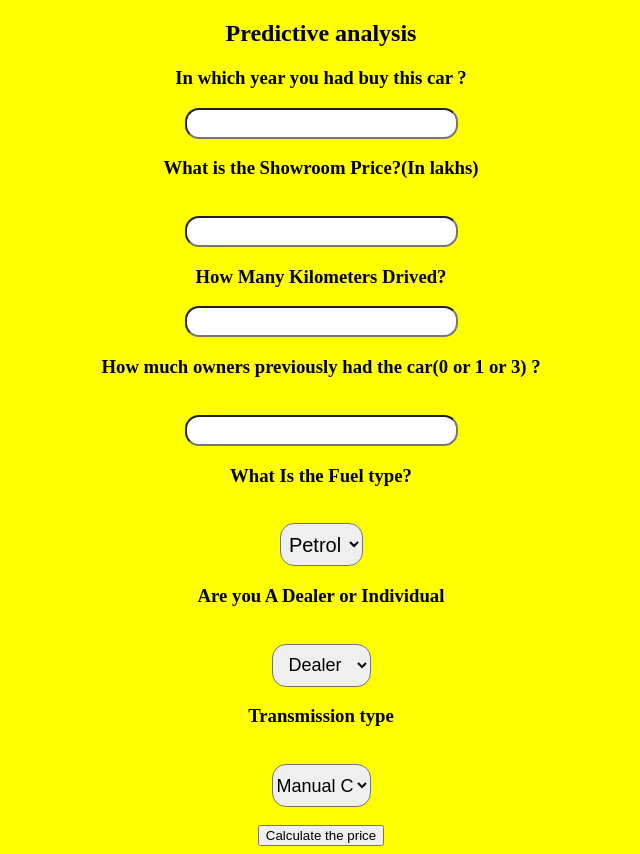
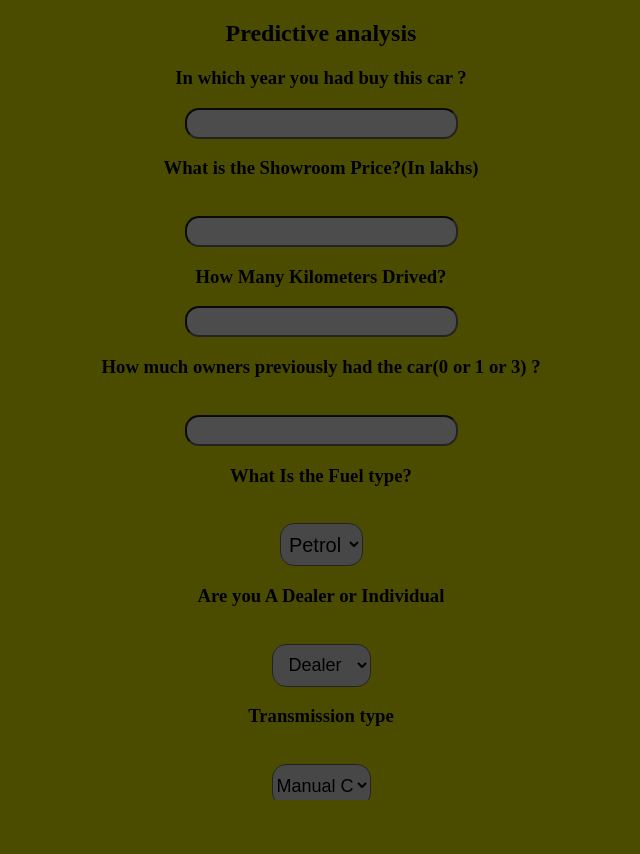
Before and after one commit to imbalram/minor_project, a Flask app: page / in a window 1280 px wide. Shown: the whole page, without its empty margins (319-959 px from the left). After the commit the page ends 800 px from the top, so only its background shows below. Run offline with Flask 2, Linux system fonts and the light colour scheme; parts of the project's set-up code (start-up, migrations or seed data) failed here and were passed over.

Commit message:
Update index.html

```diff
--- a/templates/index.html
+++ b/templates/index.html
@@ -34,7 +34,7 @@
 <div class="popup" id="popup-1">
   <div class="overlay"></div>
   <div class="content">
-    <div class="close-btn" onclick="togglePopup()">8000</div>
+    <div class="close-btn" onclick="togglePopup()">&times;</div>
     <h1>{{prediction_text}}</h1>
      </div>
 </div>
@@ -51,7 +51,7 @@
   height:100vh;
   background:rgba(0,0,0,0.7);
   z-index:1;
-  display:none;
+
 }
 
 .popup .content {
```
